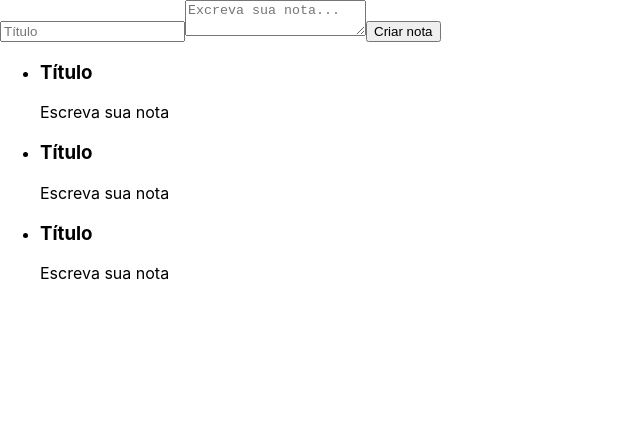
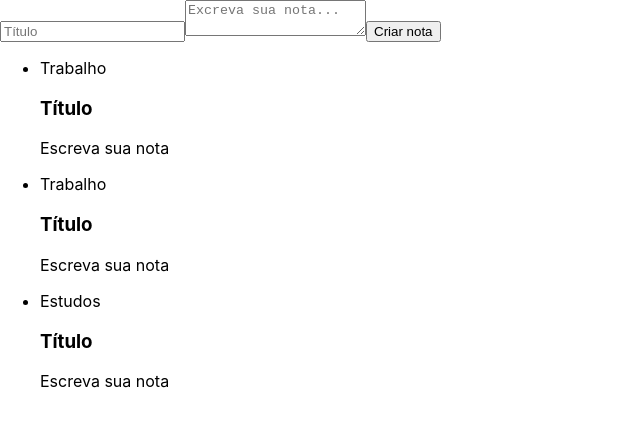
Before and after one commit to Br-ribeiro/React-notas, a React (Create React App) app: page / in a window 1280 px wide. Shown: the top 426 px of the page, without its empty margins (0-640 px from the left). Built offline with nearby package versions, Linux system fonts and the light colour scheme.

Commit message:
criado o dinamismo da lista com javascript

```diff
--- a/src/componets/ListaDeNotas.jsx
+++ b/src/componets/ListaDeNotas.jsx
@@ -1,5 +1,6 @@
 import React, { Component } from "react";
 import CardNota from "./CardNota";
+//import CardNota from "./CardNota";
 
 class ListaDeNotas extends Component {
   render() {
@@ -7,17 +8,15 @@ class ListaDeNotas extends Component {
     return (
 
       <ul>
-        <li>
-          <CardNota />
-        </li>
-        <li>
-          <CardNota />
-        </li>
-        <li>
-          <CardNota />
-        </li>
+        {Array.of("Trabalho", "Trabalho", "Estudos").map((categoria) => {
+         return (
+            <li>
+              <div>{categoria}</div>
+              <CardNota />
+            </li>
+          );
+        })}
       </ul>
-
     );
   }
 }
```
